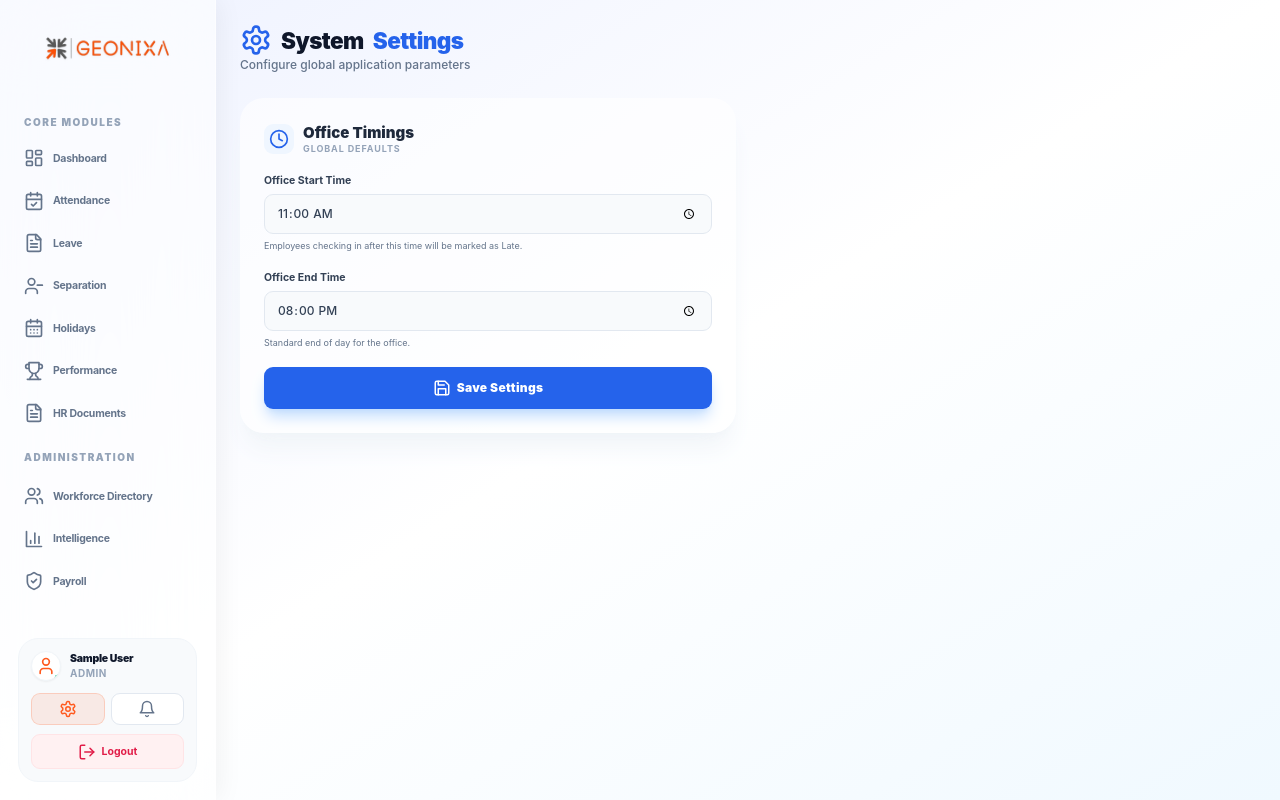
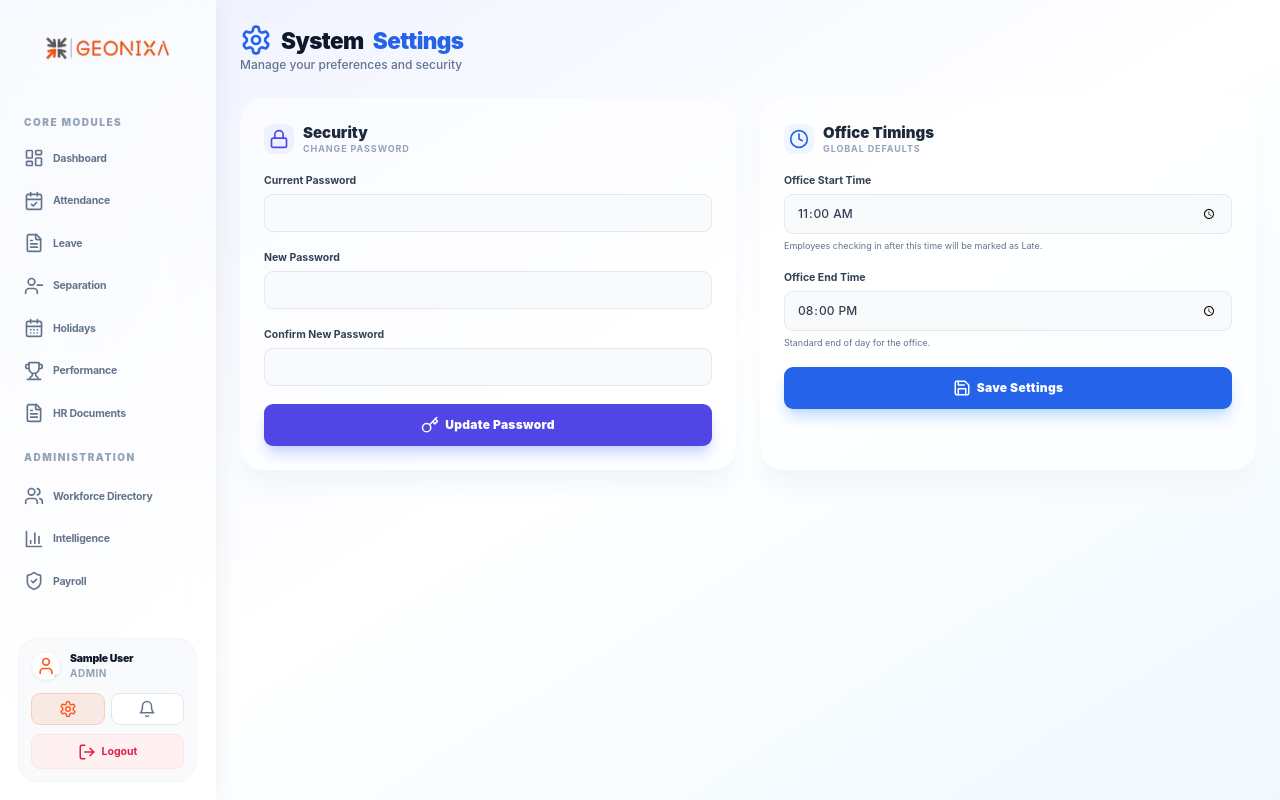
Before and after one commit to Hari239o/HRMS-PORTAL, a Next.js app in the folder client/: page /settings in a window 1280 px wide. Built offline with nearby package versions, Linux system fonts and the light colour scheme; no server answers; sample sign-in values are in the browser's storage; what axios-retry would draw is missing.

Commit message:
feat: allow employees to change their password in settings

```diff
--- a/client/src/app/(protected)/layout.jsx
+++ b/client/src/app/(protected)/layout.jsx
@@ -29,7 +29,7 @@ export default function ProtectedLayout({ children }) {
     );
   }
 
-  const adminOnlyRoutes = ['/settings', '/reports'];
+  const adminOnlyRoutes = ['/reports'];
   if (adminOnlyRoutes.some(route => pathname?.startsWith(route)) && user.role !== 'admin') {
     router.replace('/dashboard');
     return null;
--- a/client/src/app/(protected)/settings/page.jsx
+++ b/client/src/app/(protected)/settings/page.jsx
@@ -3,14 +3,22 @@
 import { useState, useEffect } from 'react';
 import api from '@/utils/api';
 import toast from 'react-hot-toast';
-import { Settings as SettingsIcon, Clock, Save } from 'lucide-react';
+import { Settings as SettingsIcon, Clock, Save, Lock, Key } from 'lucide-react';
+import { useAuth } from '@/context/AuthContext';
 
 const Settings = () => {
+  const { user } = useAuth();
   const [loading, setLoading] = useState(true);
   const [saving, setSaving] = useState(false);
+  const [savingPassword, setSavingPassword] = useState(false);
   const [timings, setTimings] = useState({
     officeStartTime: '11:00',
     officeEndTime: '20:00',
+  });
+  const [passwordForm, setPasswordForm] = useState({
+    currentPassword: '',
+    newPassword: '',
+    confirmPassword: ''
   });
 
   useEffect(() => {
@@ -45,6 +53,28 @@ const Settings = () => {
     }
   };
 
+  const handlePasswordChange = async (e) => {
+    e.preventDefault();
+    if (passwordForm.newPassword !== passwordForm.confirmPassword) {
+      toast.error('New passwords do not match');
+      return;
+    }
+
+    setSavingPassword(true);
+    try {
+      await api.put(`/api/auth/change-password`, {
+        currentPassword: passwordForm.currentPassword,
+        newPassword: passwordForm.newPassword
+      });
+      toast.success('Password updated successfully!');
+      setPasswordForm({ currentPassword: '', newPassword: '', confirmPassword: '' });
+    } catch (err) {
+      toast.error(err.response?.data?.error || 'Failed to change password');
+    } finally {
+      setSavingPassword(false);
+    }
+  };
+
   if (loading) {
     return (
       <div className="flex items-center justify-center h-64">
@@ -59,13 +89,80 @@ const Settings = () => {
         <div>
           <h2 className="text-3xl font-black text-slate-900 tracking-tight flex items-center gap-3">
             <SettingsIcon className="text-blue-600" size={32} />
-            System <span className="text-blue-600">Settings</span>
+            {user?.role === 'admin' ? 'System ' : 'Account '}<span className="text-blue-600">Settings</span>
           </h2>
-          <p className="text-slate-500 font-medium">Configure global application parameters</p>
+          <p className="text-slate-500 font-medium">Manage your preferences and security</p>
         </div>
       </div>
 
       <div className="grid grid-cols-1 lg:grid-cols-2 gap-8">
+
+        {/* Change Password Section */}
+        <div className="card shadow-xl shadow-slate-100 border-none p-8">
+          <div className="flex items-center gap-3 mb-6">
+            <div className="w-10 h-10 bg-indigo-50 rounded-xl flex items-center justify-center text-indigo-600">
+              <Lock size={20} />
+            </div>
+            <div>
+              <h3 className="text-xl font-black text-slate-800">Security</h3>
+              <p className="text-xs font-bold text-slate-400 uppercase tracking-widest">Change Password</p>
+            </div>
+          </div>
+
+          <form onSubmit={handlePasswordChange} className="space-y-6">
+            <div>
+              <label className="block text-sm font-bold text-slate-700 mb-2">Current Password</label>
+              <input
+                type="password"
+                value={passwordForm.currentPassword}
+                onChange={(e) => setPasswordForm({...passwordForm, currentPassword: e.target.value})}
+                required
+                className="w-full px-4 py-3 bg-slate-50 border border-slate-200 rounded-xl focus:ring-2 focus:ring-indigo-500 focus:border-indigo-500 outline-none transition-all font-medium text-slate-700"
+              />
+            </div>
+
+            <div>
+              <label className="block text-sm font-bold text-slate-700 mb-2">New Password</label>
+              <input
+                type="password"
+                value={passwordForm.newPassword}
+                onChange={(e) => setPasswordForm({...passwordForm, newPassword: e.target.value})}
+                required
+                minLength={6}
+                className="w-full px-4 py-3 bg-slate-50 border border-slate-200 rounded-xl focus:ring-2 focus:ring-indigo-500 focus:border-indigo-500 outline-none transition-all font-medium text-slate-700"
+              />
+            </div>
+
+            <div>
+              <label className="block text-sm font-bold text-slate-700 mb-2">Confirm New Password</label>
+              <input
+                type="password"
+                value={passwordForm.confirmPassword}
+                onChange={(e) => setPasswordForm({...passwordForm, confirmPassword: e.target.value})}
+                required
+                minLength={6}
+                className="w-full px-4 py-3 bg-slate-50 border border-slate-200 rounded-xl focus:ring-2 focus:ring-indigo-500 focus:border-indigo-500 outline-none transition-all font-medium text-slate-700"
+              />
+            </div>
+
+            <button
+              type="submit"
+              disabled={savingPassword}
+              className="w-full py-4 bg-indigo-600 text-white rounded-xl font-black tracking-wide hover:bg-indigo-700 active:scale-95 transition-all flex items-center justify-center gap-2 shadow-lg shadow-indigo-200"
+            >
+              {savingPassword ? (
+                <div className="animate-spin rounded-full h-5 w-5 border-b-2 border-white"></div>
+              ) : (
+                <>
+                  <Key size={18} /> Update Password
+                </>
+              )}
+            </button>
+          </form>
+        </div>
+
+        {/* System Settings (Admin Only) */}
+        {user?.role === 'admin' && (
           <div className="card shadow-xl shadow-slate-100 border-none p-8">
             <div className="flex items-center gap-3 mb-6">
               <div className="w-10 h-10 bg-blue-50 rounded-xl flex items-center justify-center text-blue-600">
@@ -115,6 +212,7 @@ const Settings = () => {
               </button>
             </div>
           </div>
+        )}
       </div>
     </div>
   );
```
Lines whose indentation alone changed are shown as unchanged.
